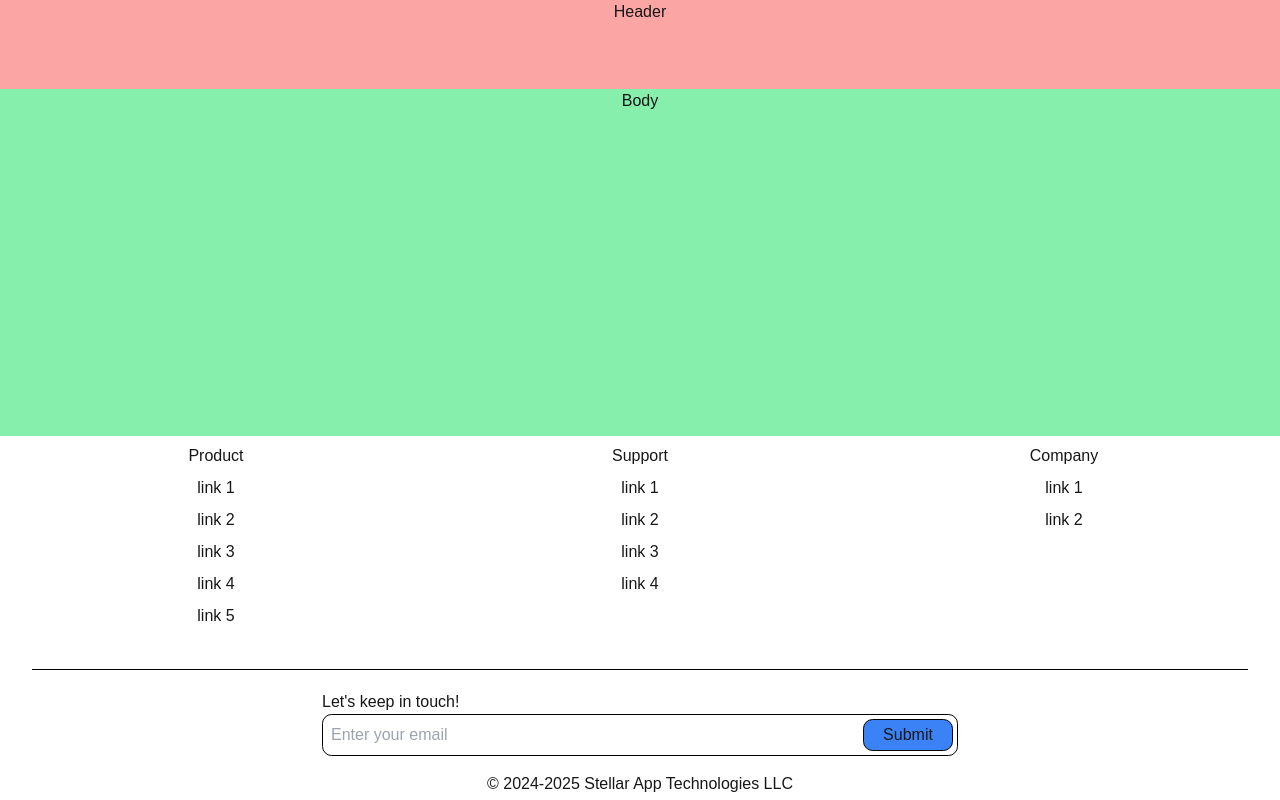
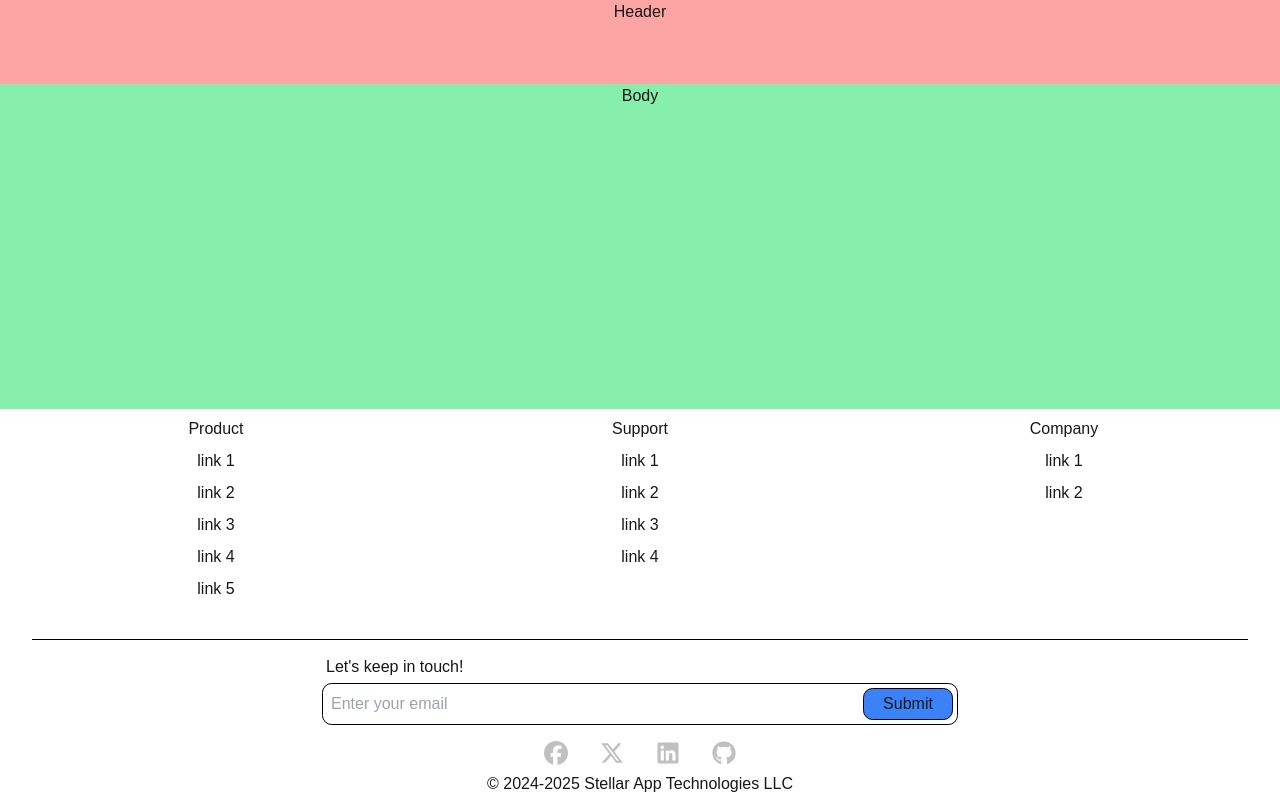
Before and after one commit to MrMostellar/stellar-app-technologies, a Next.js app: page / in a window 1280 px wide. Built offline with nearby package versions, Linux system fonts and the light colour scheme.

Commit message:
Finished refactoring and laying out the footer

```diff
--- a/app/components/Footer/Footer.tsx
+++ b/app/components/Footer/Footer.tsx
@@ -1,5 +1,6 @@
 import FooterLinks from "./FooterLinks";
 import SingleTextForm from "../SingleTextForm";
+import SocialsBar from "../SocialsBar";
 
 export default function Footer() {
   return (
@@ -13,6 +14,10 @@ export default function Footer() {
         <div className="flex flex-1 justify-center items-center">
           <SingleTextForm />
         </div>
+        {/*Social Media links*/}
+        <div className="flex flex-1 flex-wrap justify-center items-center m-auto">
+          <SocialsBar />
+        </div>
         {/*copyright line*/}
         <p>&copy; 2024-2025 Stellar App Technologies LLC</p>
       </div>
--- a/app/components/Footer/FooterLinkColumn.tsx
+++ b/app/components/Footer/FooterLinkColumn.tsx
@@ -1,5 +1,5 @@
 import React, { ReactNode } from "react";
-import { ULBlockType } from "../data/CustomizeFooterLinkData";
+import { ULBlockType } from "@/app/data/CustomizeFooterLinkData";
 
 const LIGenerator = (props: ULBlockType) => {
   const newComponent: any = props.links.map((link, key) => (
--- a/app/components/Footer/FooterLinks.tsx
+++ b/app/components/Footer/FooterLinks.tsx
@@ -1,18 +1,11 @@
 import { ULProps } from "../../data/CustomizeFooterLinkData";
 import FooterLinkColumn from "./FooterLinkColumn";
-
-const linkGenerator = (data: any, Component: any) => {
-  const newComponent = [];
-  for (let item of data) {
-    newComponent.push(<Component key={item.id} {...data[item.id]} />);
-  }
-  return newComponent;
-};
+import { generator } from "../UtilityFunctions/generatorFunction";
 
 export default function FooterLinks() {
   return (
     <div className="flex flex-1 flex-row justify-center p-1">
-      {linkGenerator(ULProps, FooterLinkColumn)}
+      {generator(ULProps, FooterLinkColumn)}
     </div>
   );
 }
--- a/app/components/SingleTextForm.tsx
+++ b/app/components/SingleTextForm.tsx
@@ -3,7 +3,7 @@ export default function SingleTextForm() {
     <>
       {/*form to get an email list going */}
       <form className="flex flex-col text-left min-w-[50%]">
-        <label>Let's keep in touch!</label>
+        <label className="p-1">Let's keep in touch!</label>
         {/*div to style the text field*/}
         <div className="flex p-1 border-[0.0625rem] border-black rounded-[0.6rem] bg-white">
           <input
--- /dev/null
+++ b/app/components/SocialsBar.tsx
@@ -0,0 +1,11 @@
+import React from "react";
+import {
+  SocialsBarData,
+  SocialsBarType,
+} from "../data/CustomizeSocialsBarData";
+import { generator } from "./UtilityFunctions/generatorFunction";
+import SocialsLinkIcon from "./SocialsLinkIcon";
+
+export default function SocialsBar() {
+  return <>{generator(SocialsBarData, SocialsLinkIcon)}</>;
+}
--- /dev/null
+++ b/app/components/SocialsLinkIcon.tsx
@@ -0,0 +1,10 @@
+import { IconBase, IconContext } from "react-icons";
+import { SocialsBarType } from "../data/CustomizeSocialsBarData";
+
+export default function SocialsLinkIcon(props: SocialsBarType) {
+  return (
+    <div className="flex flex-1 justify-center items-center px-4">
+      <a href={props.href}>{props.icon}</a>
+    </div>
+  );
+}
--- /dev/null
+++ b/app/components/UtilityFunctions/generatorFunction.tsx
@@ -0,0 +1,7 @@
+export const generator = (data: any, Component: any) => {
+  const newComponent = [];
+  for (let item of data) {
+    newComponent.push(<Component key={item.id} {...data[item.id]} />);
+  }
+  return newComponent;
+};
--- /dev/null
+++ b/app/data/CustomizeSocialsBarData.tsx
@@ -0,0 +1,48 @@
+import { ReactNode } from "react";
+import { IconBaseProps } from "react-icons";
+import {
+  FaFacebook,
+  FaGithub,
+  FaLinkedin,
+  FaSquareLetterboxd,
+  FaX,
+  FaXTwitter,
+  FaYoutube,
+} from "react-icons/fa6";
+
+export interface SocialsBarType {
+  id: number;
+  icon: React.ReactNode;
+  href: string;
+}
+
+const iconStyle: IconBaseProps = {
+  size: "1.5rem",
+  color: "silver",
+};
+
+export const SocialsBarData: SocialsBarType[] = [
+  {
+    id: 0,
+    icon: <FaFacebook size={iconStyle.size} color={iconStyle.color} />,
+    href: "",
+  },
+
+  {
+    id: 1,
+    icon: <FaXTwitter size={iconStyle.size} color={iconStyle.color} />,
+    href: "",
+  },
+
+  {
+    id: 2,
+    icon: <FaLinkedin size={iconStyle.size} color={iconStyle.color} />,
+    href: "",
+  },
+
+  {
+    id: 3,
+    icon: <FaGithub size={iconStyle.size} color={iconStyle.color} />,
+    href: "",
+  },
+];
--- a/app/layout.tsx
+++ b/app/layout.tsx
@@ -1,6 +1,6 @@
 import type { Metadata } from "next";
 import "./globals.css";
-import Header from "./components/Header";
+import Header from "./components/Header/Header";
 import Footer from "./components/Footer/Footer";
 
 export const metadata: Metadata = {
@@ -25,6 +25,7 @@ export default function AboutLayout({
         <div className="flex-1 flex flex-col text-center min-w-[100%] min-h-[100%]">
           <Footer />
         </div>
+        <script src="https://unpkg.com/ionicons@4.5.10-0/dist/ionicons.js"></script>
       </body>
     </html>
   );
--- a/package.json
+++ b/package.json
@@ -12,7 +12,8 @@
     "aws-amplify": "^6.11.0",
     "next": "15.1.3",
     "react": "^19.0.0",
-    "react-dom": "^19.0.0"
+    "react-dom": "^19.0.0",
+    "react-icons": "^5.4.0"
   },
   "devDependencies": {
     "@aws-amplify/backend": "^1.11.0",
```
Also changed, not shown: app/components/Header/Header.tsx (renamed from app/components/Header.tsx), 1 other file (tests, documents, lock files or other folders).
